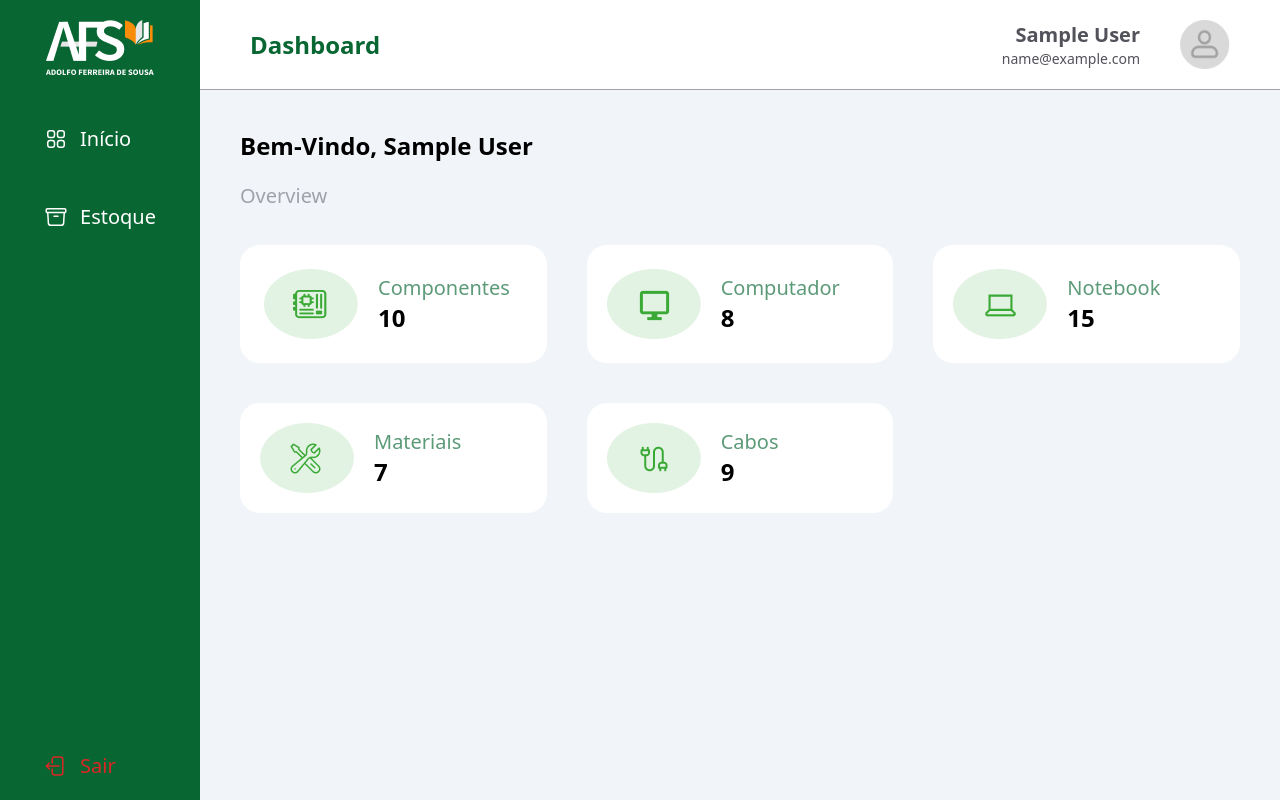
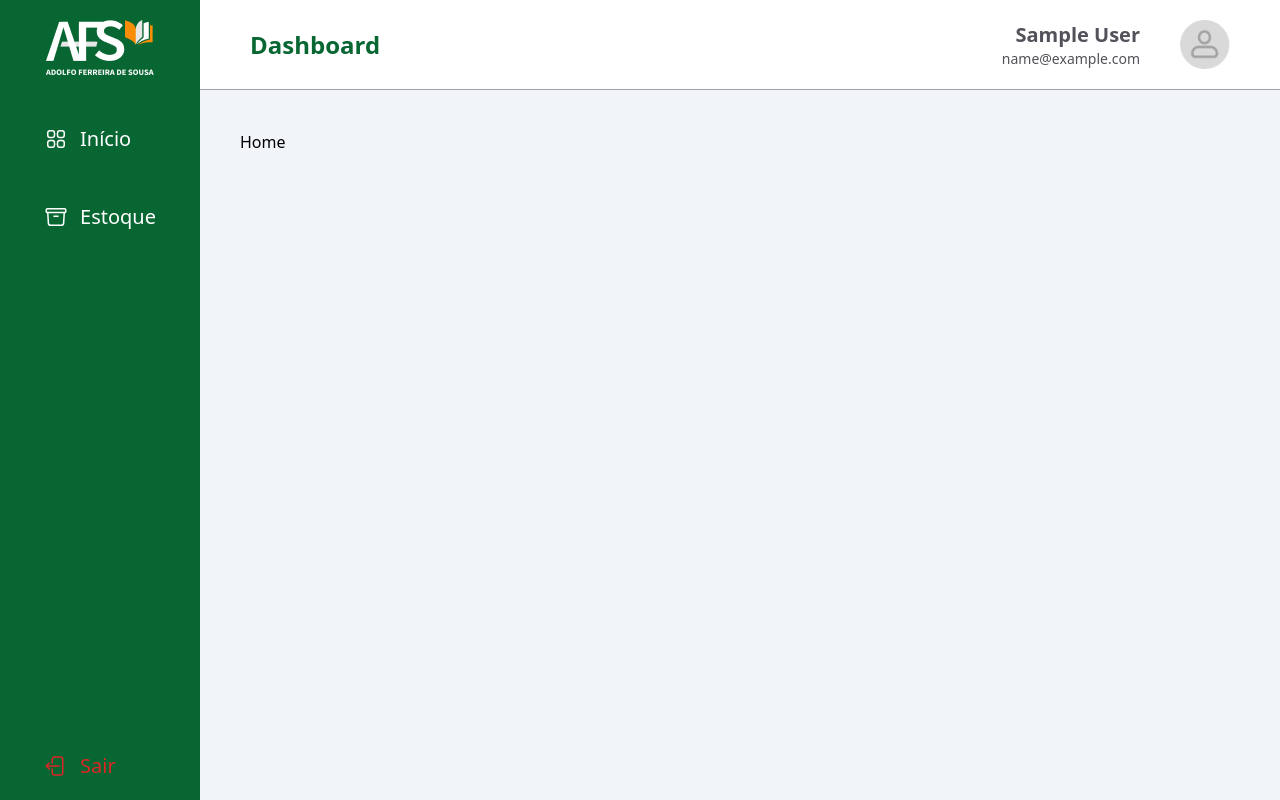
Before and after one commit to araujoedu7/estoque, a React (Vite) app: page /dashboard in a window 1280 px wide. Built offline with nearby package versions, Linux system fonts and the light colour scheme; sample sign-in values are in the browser's storage.

Commit message:
dashboard dinâmica

```diff
--- a/src/pages/Dashboard/dahsboard.tsx
+++ b/src/pages/Dashboard/dahsboard.tsx
@@ -1,17 +1,9 @@
-import { useContext } from "react";
+import { Outlet } from "react-router-dom";
 import Aside from "../../components/Aside/aside";
 import Header from "../../components/Header/header";
-import { AuthUser } from "../../context/authContext";
-import componente_img from "../../assets/estoque.png";
-import computador_img from "../../assets/computador_icon.png";
-import notebook_img from "../../assets/notebook_icon.png";
-import cabos_img from "../../assets/cabos_icon.png";
-import materiais_img from "../../assets/materiais_icon.png";
 
 
 export default function Dashboard() {
-
-    const { user } = useContext(AuthUser);
 
     return (
         <div className="flex h-screen overflow-hidden">
@@ -20,49 +12,7 @@ export default function Dashboard() {
             <div className="w-full">
                 <Header />
                 <div className="p-[10px] sm:p-[40px] bg-slate-100 h-customHeight overflow-auto">
-                    <div className="flex flex-col gap-5">
-                        <span className="font-semibold text-2xl">Bem-Vindo, {user?.name}</span>
-                        <span className="text-zinc-400 text-xl">Overview</span>
-                    </div>
-                    <div className="mt-[35px]">
-                        <div className="grid grid-cols-1 lg:grid-cols-3 gap-10">
-                            <div className="flex items-center w-full bg-white p-6 rounded-[20px] gap-5">
-                                <img src={componente_img} alt="componente_img" />
-                                <div className="flex flex-col">
-                                    <span className="text-greenAFS-100 text-xl">Componentes</span>
-                                    <span className="text-2xl font-semibold">10</span>
-                                </div>
-                            </div>
-                            <div className="flex items-center w-full bg-white p-5 rounded-[20px] gap-5">
-                                <img src={computador_img} alt="computador_img" />
-                                <div className="flex flex-col">
-                                    <span className="text-greenAFS-100 text-xl">Computador</span>
-                                    <span className="text-2xl font-semibold">8</span>
-                                </div>
-                            </div>
-                            <div className="flex items-center w-full bg-white p-5 rounded-[20px] gap-5">
-                                <img src={notebook_img} alt="notebook_img" />
-                                <div className="flex flex-col">
-                                    <span className="text-greenAFS-100 text-xl">Notebook</span>
-                                    <span className="text-2xl font-semibold">15</span>
-                                </div>
-                            </div>
-                            <div className="flex items-center w-full bg-white p-5 rounded-[20px] gap-5">
-                                <img src={materiais_img} alt="materiais_img" />
-                                <div className="flex flex-col">
-                                    <span className="text-greenAFS-100 text-xl">Materiais</span>
-                                    <span className="text-2xl font-semibold">7</span>
-                                </div>
-                            </div>
-                            <div className="flex items-center w-full bg-white p-5 rounded-[20px] gap-5">
-                                <img src={cabos_img} alt="cabos_img" />
-                                <div className="flex flex-col">
-                                    <span className="text-greenAFS-100 text-xl">Cabos</span>
-                                    <span className="text-2xl font-semibold">9</span>
-                                </div>
-                            </div>
-                        </div>
-                    </div>
+                    <Outlet />
                 </div>
             </div>
         </div>
```
